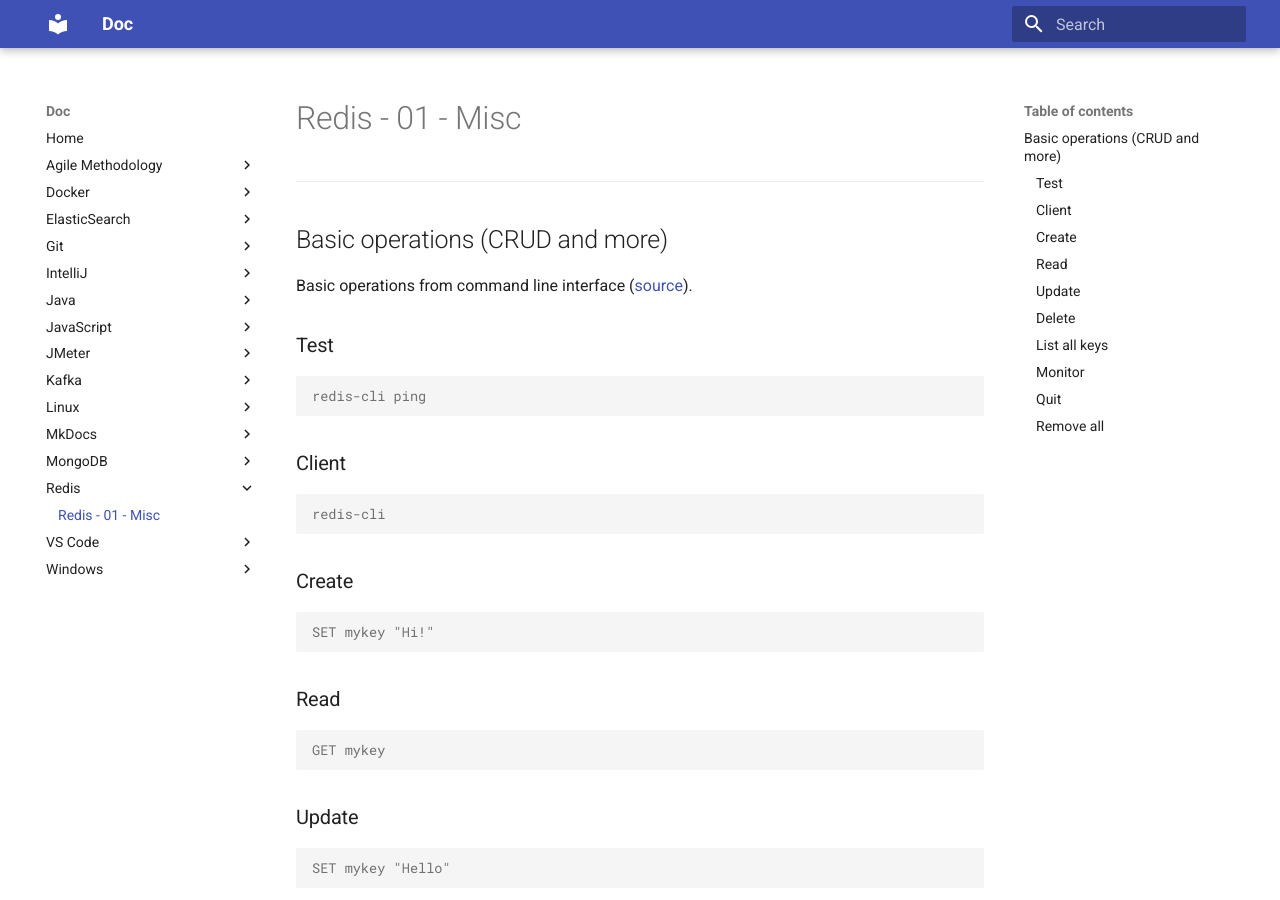
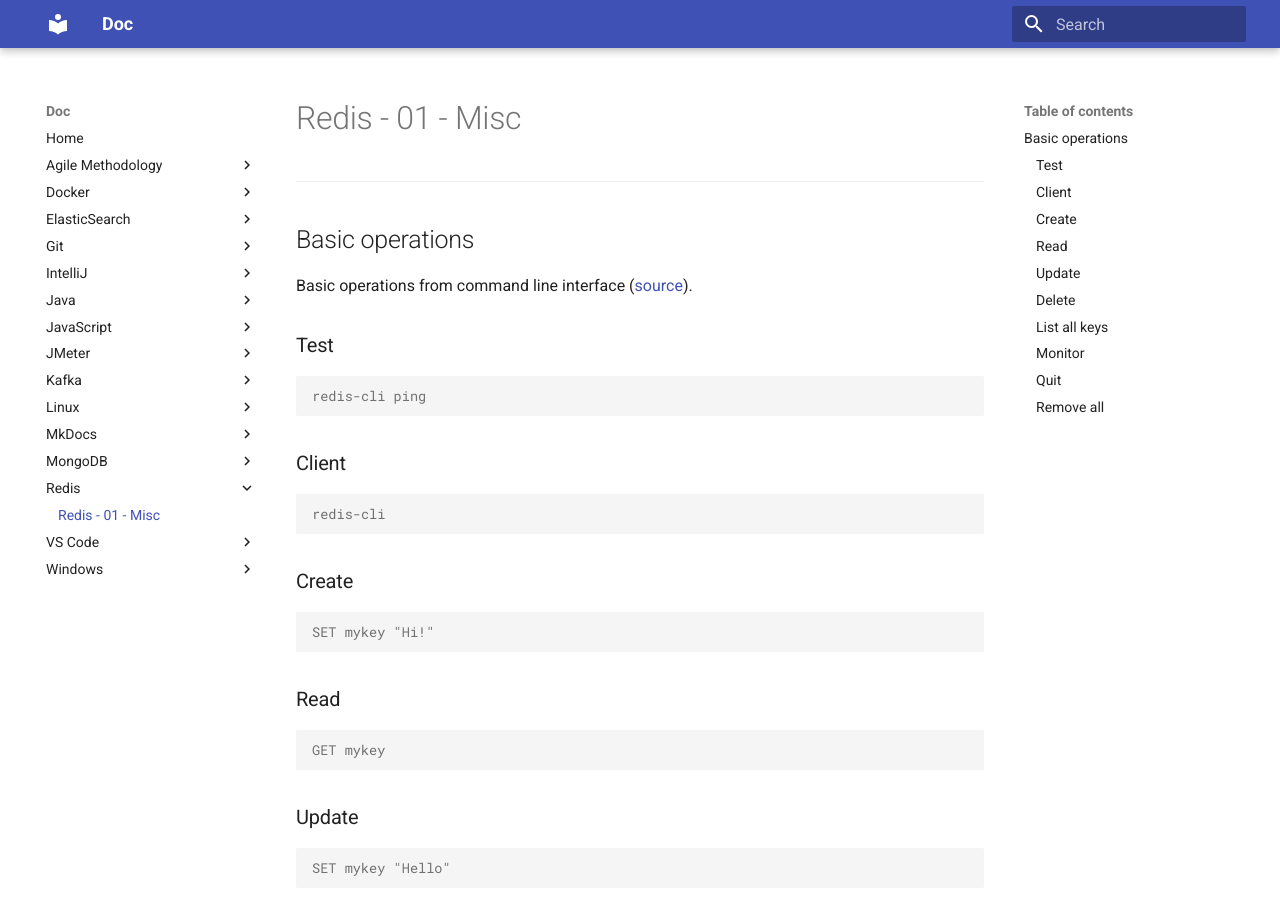
Before and after one commit to oldu73/doc, an MkDocs documentation site: the page built from docs/redis/1-redis-misc.md, in a window 1280 px wide and 900 px high. Built offline with MkDocs 1.6.1 and Material for MkDocs 9.7.7, drawn with Linux system fonts in a browser that asks for light colours.

```diff
--- a/docs/redis/1-redis-misc.md
+++ b/docs/redis/1-redis-misc.md
@@ -2,7 +2,7 @@
 
 ***
 
-## Basic operations (CRUD and more)
+## Basic operations
 
 Basic operations from command line interface ([source](https://auth0.com/blog/introduction-to-redis-install-cli-commands-and-data-types/)).
 
```
